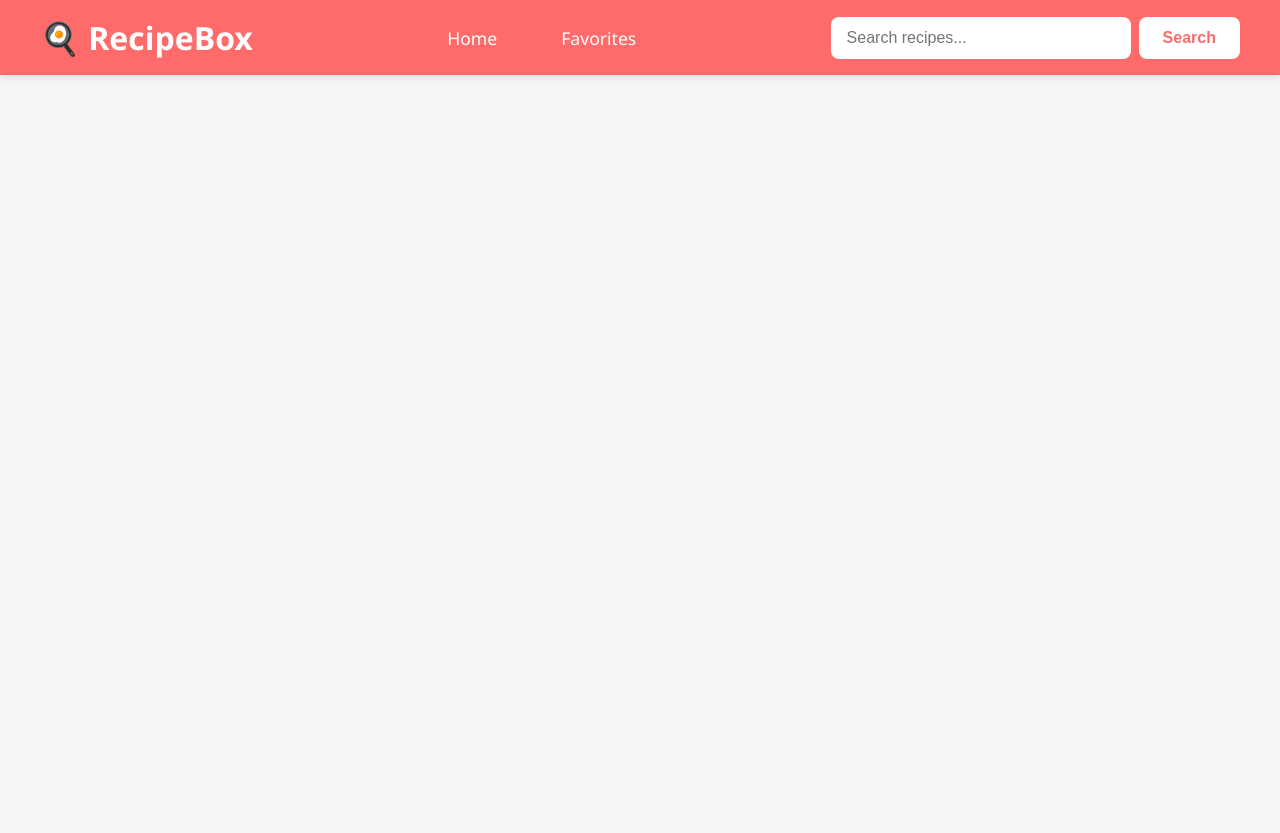
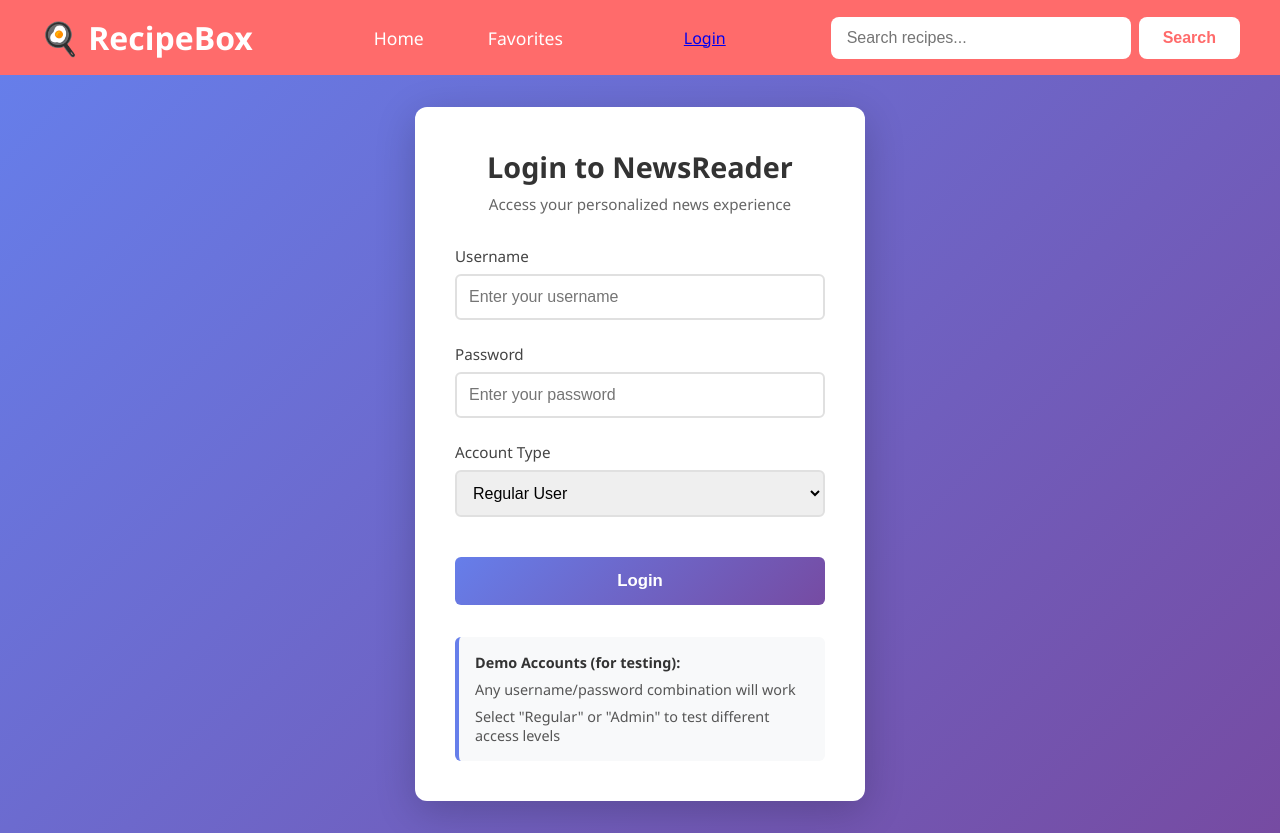
Before and after one commit to jessek26/COMPSX-RecipeBox, a React (Vite) app: page /login in a window 1280 px wide. Before the commit the page ends 800 px from the top, so only its background shows below. Built offline with nearby package versions, Linux system fonts and the light colour scheme.

Commit message:
implement authentication context and login

```diff
--- a/src/App.jsx
+++ b/src/App.jsx
@@ -5,9 +5,11 @@ import Favorites from './pages/Favorites';
 import './App.css';
 import { searchRecipes } from './services/recipeService';
 import { useState, useEffect } from 'react';
+import { AuthProvider } from './context/AuthContext';
+import  Login  from './components/Login'
 
 
-const App = () => {
+function App() {
   const [searchResults, setSearchResutls] = useState(null);
 
   const handleSearch = async (query) => {
@@ -16,15 +18,18 @@ const App = () => {
   }
 
   return (
+    <AuthProvider>
     <Router>
       <div className="app">
         <Header onSearch={handleSearch}/>
         <Routes>
           <Route path="/" element={<Home searchResults={searchResults}/>} />
           <Route path="/favorites" element={<Favorites />} />
+          <Route path='/login' element={<Login />} />
         </Routes>
       </div>
     </Router>
+    </AuthProvider>
   );
 };
 
--- a/src/components/Header.jsx
+++ b/src/components/Header.jsx
@@ -1,8 +1,19 @@
-import { Link } from 'react-router-dom';
+import { Link, useNavigate } from 'react-router-dom';
 import { useState } from 'react';
+import { useAuth } from '../context/AuthContext';
 
 function Header({ onSearch }) {
   const [searchQuery, setSearchQuery] = useState('');
+
+  //intialize userm isAuthenticated, loout, adn navigate
+  const { user, isAuthenticated, logout } = useAuth();
+  const navigate = useNavigate();
+
+  //logout method
+  const handleLogout = () => {
+    logout();
+    navigate('/');
+  }
 
   const handleSearch = () => {
     if (searchQuery.trim()) {
@@ -24,6 +35,19 @@ function Header({ onSearch }) {
           <Link to="/" className="nav-link">Home</Link>
           <Link to="/favorites" className="nav-link">Favorites</Link>
         </nav>
+        <div className="auth-section">
+          {isAuthenticated ? (
+            <div className="user-info">
+              <span className="usernme">👤 {user.username}</span>
+              {user.role === 'admin' && (
+                <span className="admin-badge">Admin</span>
+              )}
+              <button onClick={handleLogout} className='logout-button'></button>
+            </div>
+          ) : (
+            <Link to='/login' className="login-link">Login</Link>
+          )}
+        </div>
         <div className="search-container">
           <input
             type="text"
--- /dev/null
+++ b/src/components/Login.css
@@ -0,0 +1,116 @@
+.login-container {
+    display: flex;
+    justify-content: center;
+    align-items: center;
+    min-height: calc(100vh - 200px);
+    padding: 2rem;
+    background: linear-gradient(135deg, #667eea 0%, #764ba2 100%);
+  }
+
+  .login-card {
+    background: white;
+    border-radius: 12px;
+    padding: 2.5rem;
+    width: 100%;
+    max-width: 450px;
+    box-shadow: 0 10px 40px rgba(0, 0, 0, 0.2);
+  }
+
+  .login-card h2 {
+    margin: 0 0 0.5rem 0;
+    color: #333;
+    font-size: 1.8rem;
+    text-align: center;
+  }
+
+  .login-subtitle {
+    text-align: center;
+    color: #666;
+    margin: 0 0 2rem 0;
+    font-size: 0.95rem;
+  }
+
+  .form-group {
+    margin-bottom: 1.5rem;
+  }
+
+  .form-group label {
+    display: block;
+    margin-bottom: 0.5rem;
+    color: #444;
+    font-weight: 500;
+    font-size: 0.95rem;
+  }
+
+  .form-group input,
+  .form-group select {
+    width: 100%;
+    padding: 0.75rem;
+    border: 2px solid #e0e0e0;
+    border-radius: 6px;
+    font-size: 1rem;
+    transition: border-color 0.3s ease;
+    box-sizing: border-box;
+  }
+
+  .form-group input:focus,
+  .form-group select:focus {
+    outline: none;
+    border-color: #667eea;
+  }
+
+  .login-button {
+    width: 100%;
+    padding: 0.875rem;
+    background: linear-gradient(135deg, #667eea 0%, #764ba2 100%);
+    color: white;
+    border: none;
+    border-radius: 6px;
+    font-size: 1.05rem;
+    font-weight: 600;
+    cursor: pointer;
+    transition: transform 0.2s ease, box-shadow 0.2s ease;
+    margin-top: 1rem;
+  }
+
+  .login-button:hover {
+    transform: translateY(-2px);
+    box-shadow: 0 6px 20px rgba(102, 126, 234, 0.4);
+  }
+
+  .login-button:active {
+    transform: translateY(0);
+  }
+
+  .demo-info {
+    margin-top: 2rem;
+    padding: 1rem;
+    background: #f8f9fa;
+    border-radius: 6px;
+    border-left: 4px solid #667eea;
+  }
+
+  .demo-info p {
+    margin: 0.5rem 0;
+    font-size: 0.9rem;
+    color: #555;
+  }
+
+  .demo-info p:first-child {
+    margin-top: 0;
+    color: #333;
+  }
+
+  .demo-info p:last-child {
+    margin-bottom: 0;
+  }
+
+  .error-message {
+    background: #fee;
+    color: #c33;
+    padding: 0.75rem;
+    border-radius: 6px;
+    margin-bottom: 1.5rem;
+    border-left: 4px solid #c33;
+    font-size: 0.9rem;
+  }
--- /dev/null
+++ b/src/components/Login.jsx
@@ -0,0 +1,90 @@
+import { useState } from 'react';
+import './Login.css';
+import { useAuth } from '../context/AuthContext';
+import { useNavigate } from 'react-router-dom';
+
+function Login() {
+  const [username, setUsername] = useState('');
+  const [password, setPassword] = useState('');
+  const [error,setError] = useState('');
+  const [role, setRole] = useState('regular');
+
+  //access context and navigation
+  const { login } = useAuth();
+  const navigate = useNavigate();
+
+  const handleSubmit = (e) => {
+    e.preventDefault();
+
+    if(!username || !password) {
+        setError('Please enter usrename and password.');
+        return;
+    }
+    //clear prev. errors
+    setError('');
+
+    //call login function from AuthContext
+    login(username, password, role);
+
+    //redirect to home page when login is successful
+    navigate('/');
+    console.log('Login attempted with:', { username, password, role });
+  };
+
+  return (
+    <div className="login-container">
+      <div className="login-card">
+        <h2>Login to NewsReader</h2>
+        <p className="login-subtitle">Access your personalized news experience</p>
+
+        <form onSubmit={handleSubmit}>
+          <div className="form-group">
+            <label htmlFor="username">Username</label>
+            <input
+              type="text"
+              id="username"
+              value={username}
+              onChange={(e) => setUsername(e.target.value)}
+              placeholder="Enter your username"
+            />
+          </div>
+
+          <div className="form-group">
+            <label htmlFor="password">Password</label>
+            <input
+              type="password"
+              id="password"
+              value={password}
+              onChange={(e) => setPassword(e.target.value)}
+              placeholder="Enter your password"
+            />
+          </div>
+
+          <div className="form-group">
+            <label htmlFor="role">Account Type</label>
+            <select
+              id="role"
+              value={role}
+              onChange={(e) => setRole(e.target.value)}
+            >
+              <option value="regular">Regular User</option>
+              <option value="admin">Admin</option>
+            </select>
+          </div>
+
+          <button type="submit" className="login-button">
+            Login
+          </button>
+        </form>
+
+        <div className="demo-info">
+          <p><strong>Demo Accounts (for testing):</strong></p>
+          <p>Any username/password combination will work</p>
+          <p>Select "Regular" or "Admin" to test different access levels</p>
+        </div>
+      </div>
+    </div>
+  );
+}
+
+export default Login;
--- /dev/null
+++ b/src/context/AuthContext.jsx
@@ -0,0 +1,60 @@
+import { createContext, useContext, useState } from 'react';
+
+const AuthContext = createContext(null);
+
+export function useAuth() {
+ const context = useContext(AuthContext);
+ if(!context) {
+    throw new Error('useAuth must be used withinAuthProvider');
+ }
+ return context;
+}
+
+export function AuthProvider({ children }) {
+    const [user,setUser] = useState(null);
+
+    //check for user auth
+    const isAuthenticated = user !== null;
+
+    //login (api call simulation)
+    const login = (username, password, role = 'regular') => {
+
+        //simulate JWT
+        const mockToken = `mock_jwt_toekn_${Date.now()}`;
+
+        const userData = {
+            username: username,
+            role: role,
+            token: mockToken
+        };
+
+        setUser(userData);
+
+        localStorage.setItem('auhtToken', mockToken);
+
+        return userData;
+    };
+
+    const logout = () => {
+        setUser(null);
+        localStorage.removeItem('authToken');
+    };
+
+    const hasRole = (role) => {
+        return user?.role === role;
+    };
+
+    const value={
+        user,
+        isAuthenticated,
+        login,
+        logout,
+        hasRole
+    };
+
+    return (
+        <AuthContext.Provider value={value}>
+            {children}
+        </AuthContext.Provider>
+    );
+}
```
